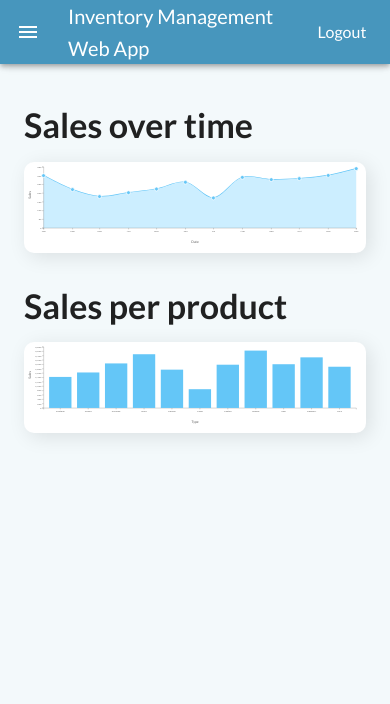
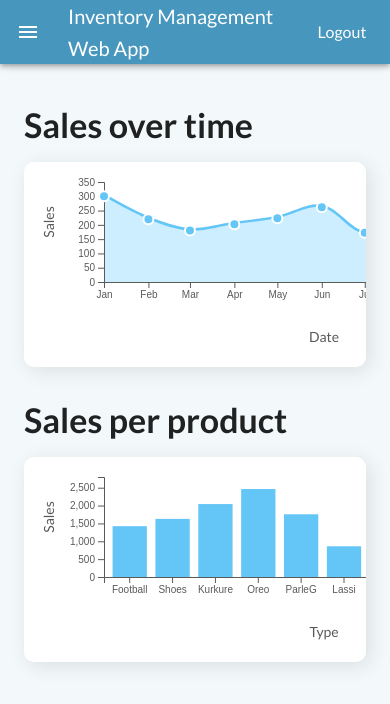
Before and after one commit to djunicode/inventory-management-web, a React (Create React App) app in the folder client/: page / in a window 390 px wide. Shown: the top 704 px of the page. Built offline with nearby package versions, Linux system fonts and the light colour scheme; sample sign-in values are in the browser's storage.

Commit message:
fixed graphs for mobile

```diff
--- a/client/src/components/Graphs/AreaChart.js
+++ b/client/src/components/Graphs/AreaChart.js
@@ -1,14 +1,22 @@
 import React, { useRef, useEffect } from 'react';
 import * as d3 from 'd3';
-import { Divider, makeStyles } from '@material-ui/core';
+import {
+  Divider,
+  makeStyles,
+  useMediaQuery,
+  useTheme,
+} from '@material-ui/core';
 import { PropTypes } from 'prop-types';
 import GraphTooltip from './GraphTooltip';
 
-const useStyles = makeStyles(() => ({
+const useStyles = makeStyles(theme => ({
   circle: {
     fill: '#64C6F7',
     stroke: 'white',
     strokeWidth: '3',
+    [theme.breakpoints.only('xs')]: {
+      strokeWidth: '2',
+    },
     '&:hover': {
       fill: '#7B42F6',
     },
@@ -30,6 +38,8 @@ const useStyles = makeStyles(() => ({
 
 const AreaChart = ({ data }) => {
   const classes = useStyles();
+  const theme = useTheme();
+  const isMobile = useMediaQuery(theme.breakpoints.only('xs'));
 
   // refs for DOM elements
   const svgRef = useRef(null);
@@ -37,8 +47,9 @@ const AreaChart = ({ data }) => {
   const axisLeftRef = useRef(null);
 
   // constants
-  const width = 1400;
-  const height = 350;
+  const width = isMobile ? 600 : 1400;
+  const height = isMobile ? 200 : 350;
+  const radius = isMobile ? 5 : 8;
   const transitionDuration = 3000;
 
   const margin = { top: 20, right: 40, bottom: 80, left: 80 };
@@ -112,7 +123,7 @@ const AreaChart = ({ data }) => {
       .data(data)
       .attr('cx', d => x(d.date))
       .attr('cy', d => y(d.value))
-      .attr('r', 8)
+      .attr('r', radius)
       .attr('opacity', 0)
       .transition()
       .delay((d, i) => {
@@ -140,7 +151,7 @@ const AreaChart = ({ data }) => {
       .call(d3.axisLeft(y));
 
     // eslint-disable-next-line react-hooks/exhaustive-deps
-  }, [data]);
+  }, [data, width]);
 
   // circles with tooltips
   const circles = data.map(d => (
@@ -160,9 +171,9 @@ const AreaChart = ({ data }) => {
   ));
 
   return (
-    <div>
     <svg
       viewBox={`0 0 ${width} ${height}`}
+      width={isMobile ? width : null}
       preserveAspectRatio='xMinYMin'
       ref={svgRef}
       className={classes.svg}
@@ -187,7 +198,6 @@ const AreaChart = ({ data }) => {
         Sales
       </text>
     </svg>
-    </div>
   );
 };
 
--- a/client/src/components/Graphs/BarChart.js
+++ b/client/src/components/Graphs/BarChart.js
@@ -1,6 +1,11 @@
 import React, { useRef, useEffect } from 'react';
 import * as d3 from 'd3';
-import { makeStyles, Divider } from '@material-ui/core';
+import {
+  makeStyles,
+  Divider,
+  useTheme,
+  useMediaQuery,
+} from '@material-ui/core';
 import { PropTypes } from 'prop-types';
 import GraphTooltip from './GraphTooltip';
 
@@ -20,6 +25,8 @@ const useStyles = makeStyles(() => ({
 
 const BarChart = ({ data }) => {
   const classes = useStyles();
+  const theme = useTheme();
+  const isMobile = useMediaQuery(theme.breakpoints.only('xs'));
 
   // refs for DOM elements
   const svgRef = useRef(null);
@@ -27,8 +34,8 @@ const BarChart = ({ data }) => {
   const axisLeftRef = useRef(null);
 
   // constants
-  const width = 1400;
-  const height = 350;
+  const width = isMobile ? 600 : 1400;
+  const height = isMobile ? 200 : 350;
   const transitionDuration = 3000;
 
   const margin = { top: 20, right: 40, bottom: 80, left: 80 };
@@ -72,8 +79,9 @@ const BarChart = ({ data }) => {
     d3.select(axisLeftRef.current)
       .attr('transform', `translate(${margin.left},0)`)
       .attr('color', '#5a5a5a')
-      .call(d3.axisLeft(y));
-  }, [data, margin.bottom, margin.left, margin.right, margin.top]);
+      .call(d3.axisLeft(y).ticks(5));
+    // eslint-disable-next-line react-hooks/exhaustive-deps
+  }, [data, width]);
 
   // rectangles with tooltips
   const rects = data.map(d => (
@@ -93,10 +101,10 @@ const BarChart = ({ data }) => {
   ));
 
   return (
-    <div>
     <svg
       viewBox={`0 0 ${width} ${height}`}
       preserveAspectRatio='xMinYMin'
+      width={isMobile ? width : null}
       ref={svgRef}
       className={classes.svg}
     >
@@ -118,7 +126,6 @@ const BarChart = ({ data }) => {
         Sales
       </text>
     </svg>
-    </div>
   );
 };
 
--- a/client/src/components/Home/Home.js
+++ b/client/src/components/Home/Home.js
@@ -15,6 +15,9 @@ const useStyles = makeStyles(theme => ({
   graphContainer: {
     boxShadow: '4px 4px 20px rgba(0,0,0,0.1)',
     borderRadius: '10px',
+    [theme.breakpoints.only('xs')]: {
+      overflow: 'scroll',
+    },
   },
 }));
 
```
Lines whose indentation alone changed are shown as unchanged.
